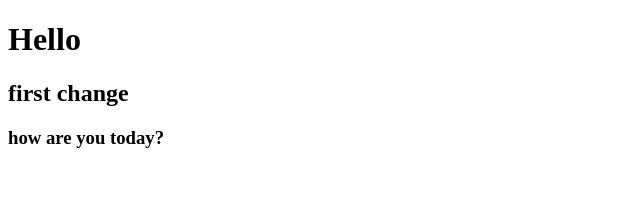
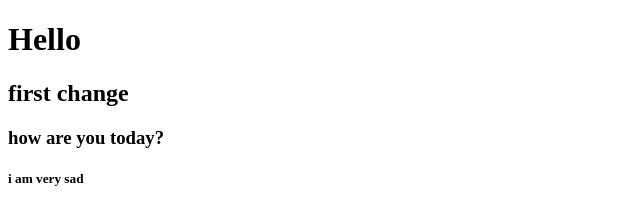
Before and after one commit to Sreerag-K-P/datewithgit, a plain HTML site: page index.html in a window 1280 px wide. Shown: the full height of the page, 0-640 px from the left. Drawn offline with Linux system fonts and the light colour scheme.

Commit message:
negetive message added

```diff
--- a/index.html
+++ b/index.html
@@ -11,6 +11,7 @@
     <h1>Hello</h1>
     <h2>first change</h2>
     <h3>how are you today?</h3>
+    <h5>i am very sad</h5>
 </body>
 
 </html>
```
